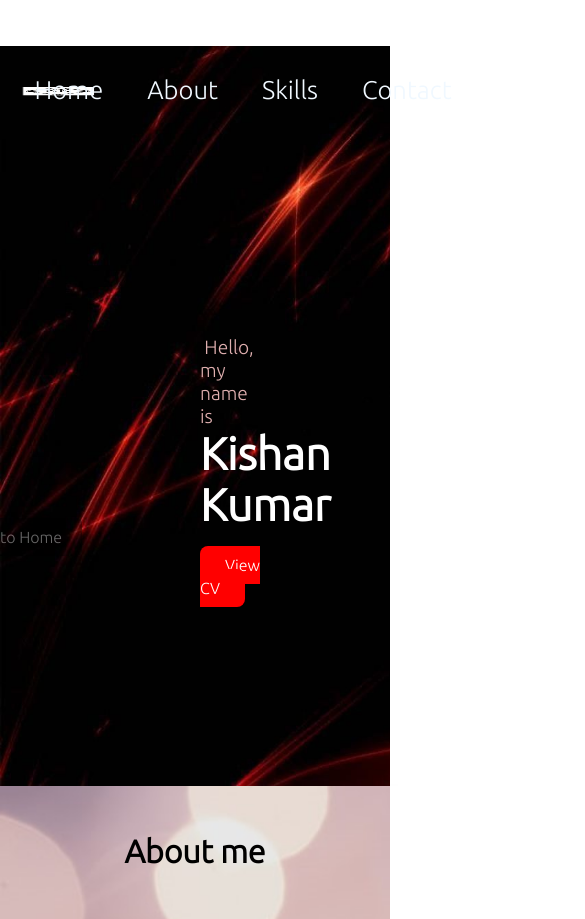
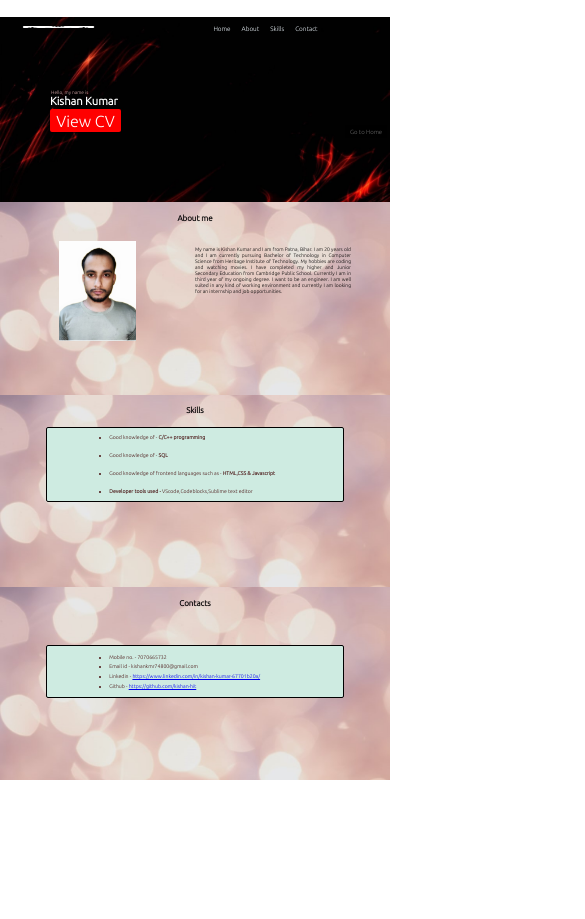
Before and after one commit to kishan-hit/portfolio, a plain HTML site: page index.html in a window 390 px wide. Shown: the top 919 px of the page, 585 px wide, since content can reach past the window. After the commit the page ends 844 px from the top, so only its background shows below. Drawn offline with Linux system fonts and the light colour scheme.

Commit message:
Update style.css

```diff
--- a/style.css
+++ b/style.css
@@ -2,9 +2,15 @@
     margin: 0px;
     padding: 0px;
  }
+ html{
+     font-size: 95%;
+ }
  body{
      font-family: 'Ubuntu', sans-serif;
  }
+ /* #portfolio{
+     border: 4px solid red;
+ } */
  #main1{
      background-image: url("images/bg1.jpg");
      background-size: cover;
@@ -13,14 +19,14 @@
      position: sticky;
  } */
  .nav{
-     height: 90px;
-     width: 100%;
+     height: 5.625rem;
+     width: 100vw;
      display: flex;
      margin-top: 10px;
  }
  .logo{
      color: #faebd7;
-     height: 88px;
+     height: 5rem;
      width: 30%;
      font-size: 2.2rem;
      display: flex;
@@ -41,8 +47,8 @@
      }
  }
  .logo img{
-     margin-top: 20px;
-     height: 70px;
+     margin-top: 1.25rem;
+     height: 4.375rem;
      width: 60%;
  }
  #menu{
@@ -52,8 +58,8 @@
      display: flex;
      align-items: center;
      justify-content: center;
-     right: 30px;
-     height: 88px;
+     right: 1.875rem;
+     height: 5.563rem;
      width: 60%;
      font-size: 1.6rem;
  }
@@ -68,15 +74,15 @@
      float: right;
      display: block;
      text-decoration: none;
-     padding: 3px 22px;
-     border-radius: 10px;
+     padding: 0.188rem 1.375rem;
+     border-radius: 0.625rem;
  }
  #menu ul a:hover{
      background-color: gray;
  }
  .main{
      width: 100%;
-     height: 650px;
+     height: 40.625rem;
      display: flex;
  }
  .l{
@@ -87,18 +93,19 @@
      width: 50%;
  }
  .r img{
-     padding-left: 185px;
-     height: 650px;
-     width: 700px;
+     padding-left: 9.375rem;
+     height: 40.625rem;
+     width: 43.75rem;
+     position: relative;
  }
  .l1{
      display: block;
      margin: auto;
      position: relative;
-     margin-top: 200px;
+     margin-top: 12.5rem;
      font-size: 1.2rem;
      text-align: left;
-     margin-left: 200px;
+     margin-left: 12.5rem;
      color: rgb(224, 176, 176);
  }
  strong{
@@ -110,9 +117,9 @@
      color: rgb(243, 60, 60);
  }
  .l1 a{
-     padding: 10px 25px ;
+     padding: 0.625rem 1.563rem ;
      text-decoration: none;
-     border-radius: 8px;
+     border-radius: 0.5rem;
      background-color: red;
      color: white;
      font-size:medium;
@@ -123,7 +130,7 @@
      background-color: rgb(243, 49, 49);
  }
  #about{
-     height: 770px;
+     height: 48.125rem;
      width: 100%;
      background-image:url("images/back1.jpg");
      background-repeat: no-repeat;
@@ -134,13 +141,13 @@
      backdrop-filter: blur(600px);
  } */
  .head{
-     height:90px;
+     height:5.625rem;
      width: 100%;
      text-align: center;
-     padding-top: 40px;
+     padding-top: 2.5rem;
  }
  #abt{
-     height: 130px;
+     height: 8.125rem;
      display: flex;
      align-items: center;
      justify-content: center;
@@ -154,19 +161,19 @@
      display: flex;
      align-items: center;
      justify-content: center;
-     padding-top: 25px;
+     padding-top: 1.563rem;
  }
  #abt2l img{
-     height: 400px;
-     width: 310px;
+     height: 25rem;
+     width: 19.375rem;
  }
  #abt2r{
      width: 40%;
      text-align: justify;
-     padding-top: 45px;
+     padding-top: 2.813rem;
  }
  #abt2r{
-     font-size: 20px;
+     font-size: 1.25rem;
  }
  /* .l1 strong{
      position: relative;
@@ -194,35 +201,35 @@
      }
  } */
  #skills{
-     height: 770px;
+     height: 48.125rem;
      width: 100%;
      background-image:url("images/back1.jpg");
      background-repeat: no-repeat;
      background-size: cover;
  }
  #skills h1{
-     height: 130px;
+     height: 8.125rem;
      display: flex;
      align-items: center;
      justify-content: center;
  }
  #skills2{
-     border: 2px solid black;
+     border: 0.125rem solid black;
      background-color: rgb(206, 235, 225);
-     border-radius: 8px;
+     border-radius: 0.5rem;
      width: 60%;
      display: block;
      margin: auto;
-     padding-top: 25px;
-     padding-bottom: 25px;
-     padding-left: 250px;
+     padding-top: 1.563rem;
+     padding-bottom: 1.563rem;
+     padding-left: 15.625rem;
      font-size: 1.3rem;
  }
  #skills2 li{
      color: rgb(71, 17, 17);
  }
  #contact{
-     height: 770px;
+     height: 48.125rem;
      width: 100%;
      background-image:url("images/back1.jpg");
      background-repeat: no-repeat;
@@ -233,37 +240,37 @@
      color: rgb(71, 17, 17);
  }
  #contact h1{
-     height: 130px;
+     height: 8.125rem;
      display: flex;
      align-items: center;
      justify-content: center;
-     padding-bottom: 100px;
+     padding-bottom: 6.25rem;
  }
  #ul{
-     border: 2px solid black;
+     border: 0.125rem solid black;
      background-color: rgb(206, 235, 225);
-     border-radius: 8px;
+     border-radius: 0.5rem;
      width: 60%;
      display: block;
      margin: auto;
-     padding-top: 25px;
-     padding-bottom: 25px;
-     padding-left: 250px;
+     padding-top: 1.563rem;
+     padding-bottom: 1.563rem;
+     padding-left: 15.625rem;
      font-size: 1.3rem;
  }
  #ul li{
-     padding-top: 7.5px;
-     padding-bottom: 7.5px;
+     padding-top: 0.469rem;
+     padding-bottom: 0.469rem;
  }
  .box{
-     padding: 10px 20px;
-     margin-left: 1380px;
+     padding: 0.625rem 1.25rem;
+     margin-left: 86.25rem;
      /* border: 2px solid red; */
      color: white;
      background-color: black;
-     border-radius: 5px;
+     border-radius: 0.313rem;
      position: sticky;
-     top: 500px;
+     top: 31.25rem;
      text-decoration: none;
      opacity: 0.4;
      transition: 1s;
@@ -275,3 +282,41 @@
  #main1 .box{
      display: none;
  }
+ @media(max-width:1200px){
+    html{
+        font-size: 65%;
+    }
+}
+ @media(max-width:998px){
+     html{
+         font-size: 55%;
+     }
+ }
+ @media(max-width:768px){
+    html{
+        font-size: 45%;
+    }
+}
+@media(max-width:630px){
+    html{
+        font-size: 37%;
+    }
+}
+@media(max-width:500px){
+    html{
+        font-size: 30%;
+    }
+    .r img{
+        display: none;
+    }
+}
+@media(max-width:400px){
+    html{
+        font-size: 25%;
+    }
+}
+@media(max-width:300px){
+    html{
+        font-size: 20%;
+    }
+}
```
